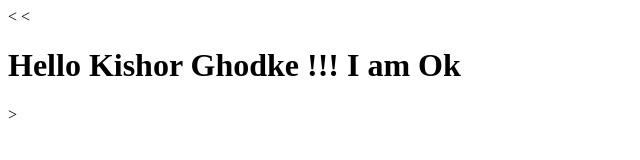
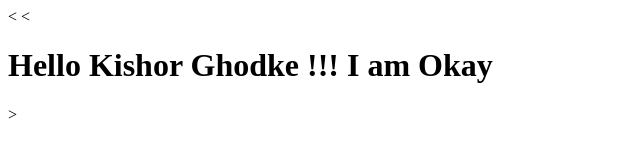
Before and after one commit to kishorghodke/Coursera-Kishor, a plain HTML site: page index.html in a window 1280 px wide. Shown: the full height of the page, 0-640 px from the left. Drawn offline with Linux system fonts and the light colour scheme.

Commit message:
updated File

```diff
--- a/index.html
+++ b/index.html
@@ -2,9 +2,9 @@
 <html lang="en" dir="ltr">
   <head>
     <meta charset="utf-8">
-    <title>Hello Coursera</title>
+    <title>Hello Coursera </title>
   </head>
   <body>
-    <<h1>Hello Kishor Ghodke !!! I am Ok</h1>
+    <<h1>Hello Kishor Ghodke !!! I am Okay</h1>
   </body>
 </html>>
```
